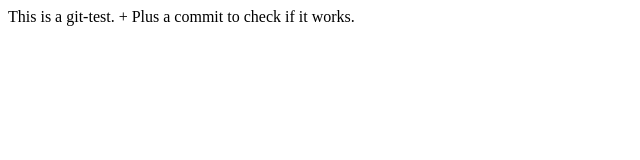
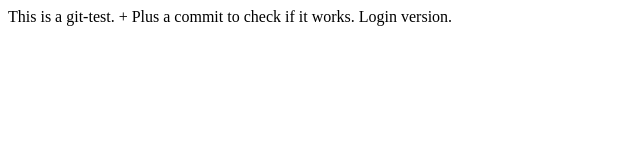
Before and after one commit to JonasKeil/test-git-repo, a plain HTML site: page index.html in a window 1280 px wide. Shown: the whole page, without its empty margins (0-640 px from the left). Drawn offline with Linux system fonts and the light colour scheme.

Commit message:
login-version

```diff
--- a/index.html
+++ b/index.html
@@ -5,5 +5,6 @@
     <body>
         This is a git-test.
         + Plus a commit to check if it works.
+        Login version.
     </body>
 </html>
```
Also changed, not shown: directory2/text2.txt (added), log.txt (added), login.html (added).
